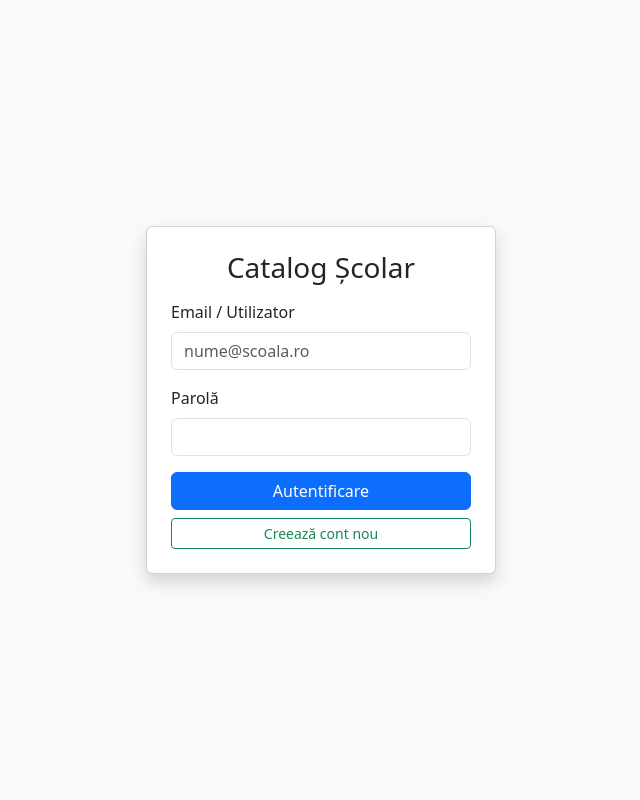
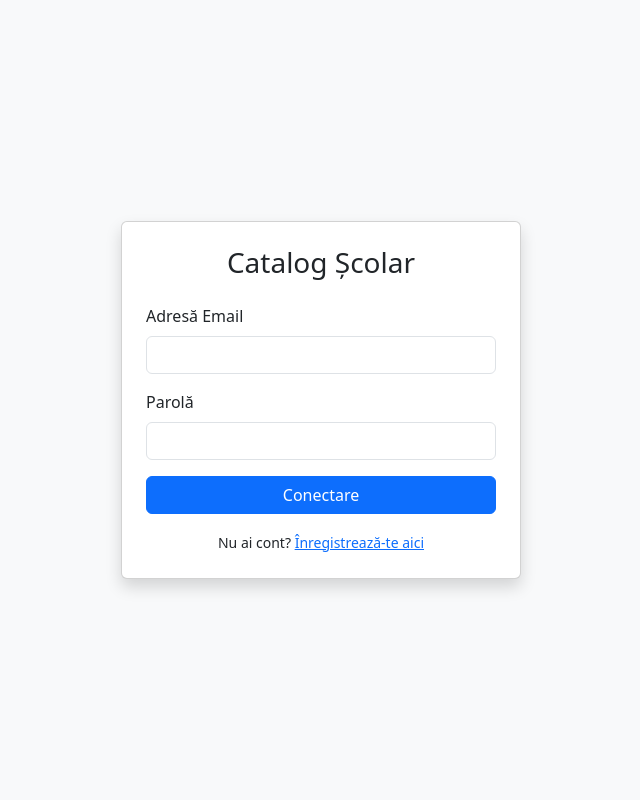
Before and after one commit to null526/catalog-scolar, a Flask app: page /login in a window 1280 px wide. Shown: the whole page, without its empty margins (319-959 px from the left). Run offline with Flask 3, Linux system fonts and the light colour scheme.

Commit message:
Update login.html

```diff
--- a/templates/login.html
+++ b/templates/login.html
@@ -2,24 +2,43 @@
 <html lang="ro">
 <head>
     <meta charset="UTF-8">
-    <title>Catalog Școlar - Autentificare</title>
+    <meta name="viewport" content="width=device-width, initial-scale=1.0">
+    <title>Autentificare - Catalog Școlar</title>
     <link href="https://cdn.jsdelivr.net/npm/bootstrap@5.3.0/dist/css/bootstrap.min.css" rel="stylesheet">
 </head>
-<body class="bg-light d-flex justify-content-center align-items-center vh-100">
-    <div class="card p-4 shadow" style="width: 350px;">
-        <h3 class="text-center mb-3">Catalog Școlar</h3>
-        <form method="POST">
-            <div class="mb-3">
-                <label class="form-label">Email / Utilizator</label>
-                <input type="email" name="username" class="form-control" placeholder="nume@scoala.ro" required>
+<body class="bg-light">
+    <div class="container d-flex justify-content-center align-items-center vh-100">
+        <div class="card shadow p-4" style="max-width: 400px; width: 100%;">
+            <h3 class="card-title text-center mb-4">Catalog Școlar</h3>
+
+            {% with messages = get_flashed_messages(with_categories=true) %}
+              {% if messages %}
+                {% for category, message in messages %}
+                  <div class="alert alert-{{ category }} alert-dismissible fade show" role="alert">
+                    {{ message }}
+                    <button type="button" class="btn-close" data-bs-dismiss="alert"></button>
+                  </div>
+                {% endfor %}
+              {% endif %}
+            {% endwith %}
+
+            <form action="/login" method="POST">
+                <div class="mb-3">
+                    <label for="email" class="form-label">Adresă Email</label>
+                    <input type="email" class="form-control" id="email" name="email" required>
+                </div>
+                <div class="mb-3">
+                    <label for="parola" class="form-label">Parolă</label>
+                    <input type="password" class="form-control" id="parola" name="parola" required>
+                </div>
+                <button type="submit" class="btn btn-primary w-100 mb-3">Conectare</button>
+            </form>
+
+            <div class="text-center">
+                <small>Nu ai cont? <a href="/register">Înregistrează-te aici</a></small>
             </div>
-            <div class="mb-3">
-                <label class="form-label">Parolă</label>
-                <input type="password" name="password" class="form-control" required>
-            </div>
-            <button type="submit" class="btn btn-primary w-100 mb-2">Autentificare</button>
-            <a href="/register" class="btn btn-outline-success w-100 btn-sm">Creează cont nou</a>
-        </form>
+        </div>
     </div>
+    <script href="https://cdn.jsdelivr.net/npm/bootstrap@5.3.0/dist/js/bootstrap.bundle.min.js"></script>
 </body>
 </html>
```
